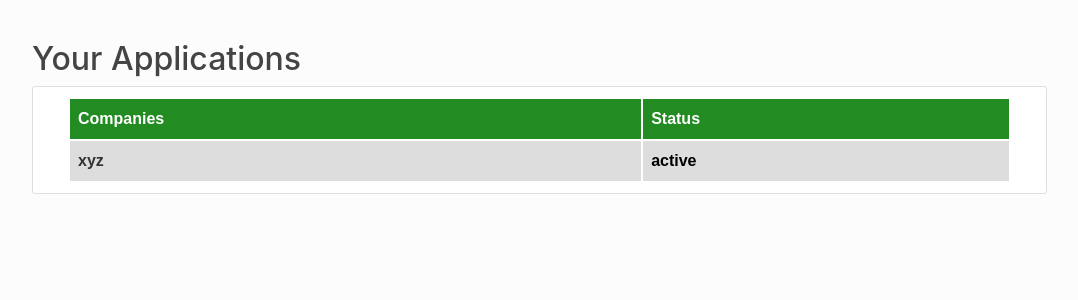
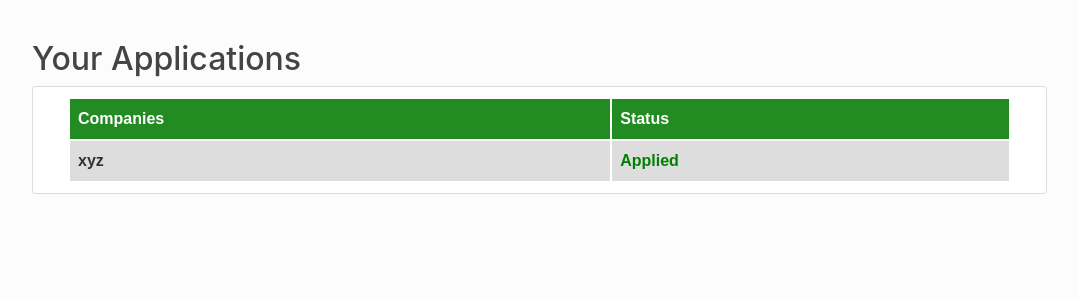
Before and after one commit to prakharepo/campus_placement_app, a Django app: page /your_app/ in a window 1280 px wide. Shown: the part 48-348 px from the top of the page, without its empty margins (53-1131 px from the left). Run offline with Django 3.2, Linux system fonts and the light colour scheme; a user stored in the database is signed in; data comes from the database, SQL or seed files in the repository; tables that the repository leaves empty hold one stand-in row (values such as "Sample post"); lists and menus that the app fills with data are empty; some libraries are stand-ins or nearby versions.

Commit message:
Fixed List Field in model. #4
To reduce redundancy for storing every applied company in one object
many to many field is added which adds company in application if a
user apply for the job.

Fixes #4

```diff
--- a/placement/models.py
+++ b/placement/models.py
@@ -31,11 +31,7 @@ class Post(models.Model):
 
 class application(models.Model):
     name = models.ForeignKey(User, null=True, blank=True, on_delete=models.CASCADE)
-    applied_in = models.ForeignKey(company, null=True, blank=True, on_delete=models.CASCADE)
-    status = models.CharField(default='Applied', max_length=50)
-
-    class Meta:
-        unique_together = (("name", "applied_in"),)
+    applied_to = models.ManyToManyField(company, null=True, blank=True)
 
     def __str__(self):
         return f'{self.name.username} Application'
--- a/placement/templates/placement/your_app.html
+++ b/placement/templates/placement/your_app.html
@@ -34,14 +34,10 @@ function myFunction(str1) {
             <th style="color: #fff; background: #228B22;">Companies</th>
             <th style="color: #fff; background: #228B22;">Status</th>
         </tr>
-    {% for app in apps %}
+    {% for app in apps.applied_to.all %}
             <tr>
-                <th>{{app.applied_in}}</th>
-                {% ifequal app.status "Applied" %}
-                    <th style="color: #008000;">{{app.status}}</th>
-                    {% else %}
-                        <th style="color: #000000;">{{app.status}}</th>
-                {% endifequal %}
+                <th>{{app}}</th>
+                    <th style="color: #008000;">Applied</th>
             </tr>
 
     {% endfor %}
--- a/placement/views.py
+++ b/placement/views.py
@@ -2,6 +2,7 @@ from django.shortcuts import render
 from .models import company, Post, application
 from django.contrib import messages
 from django.contrib.auth.decorators import login_required
+from django.core.exceptions import ObjectDoesNotExist
 # Create your views here.
 
 def index(request):
@@ -24,6 +25,7 @@ def announcement(request):
         'posts' : Post.objects.all()
     }
     return render(request, 'placement/announcement.html', context)
+
 @login_required
 def apply_job(request, company_id):
     current_user = request.user
@@ -31,22 +33,23 @@ def apply_job(request, company_id):
     comp = company.objects.get(pk=company_id)
 
     try:
-        entry = application(name=current_user, applied_in=comp)
+        entry = application.objects.get(name=current_user)
+    except ObjectDoesNotExist:
+        entry = application(name=current_user)
         entry.save()
-        messages.success(request, f'You have applied to ' + comp.company_name + ' job profile')
-    except:
-        messages.success(request, f'You have ALREADY applied to ' + comp.company_name + ' job profile')
-
+    if comp in entry.applied_to.all():
+        messages.success(request, 'You have ALREADY applied to ' + comp.company_name + ' job profile')
+    else:
+        entry.applied_to.add(comp)
+        messages.success(request, 'You have applied to ' + comp.company_name + ' job profile')
 
     all_companies = company.objects.all()
     return render(request, "placement/show_company.html", {'companies': all_companies})
 
 @login_required
 def your_app(request):
-    current_user = request.user
-    app = application.objects.all()
-    user_app = []
-    for i in range(len(app)):
-        if app[i].name == current_user:
-            user_app.append(app[i])
-    return render(request, "placement/your_app.html", {'apps':user_app})
+    try:
+        app = application.objects.get(name=request.user)
+    except ObjectDoesNotExist:
+        app = []
+    return render(request, "placement/your_app.html", {'apps':app})
```
Also changed, not shown: placement/migrations/0003_auto_20200930_1353.py (added).
